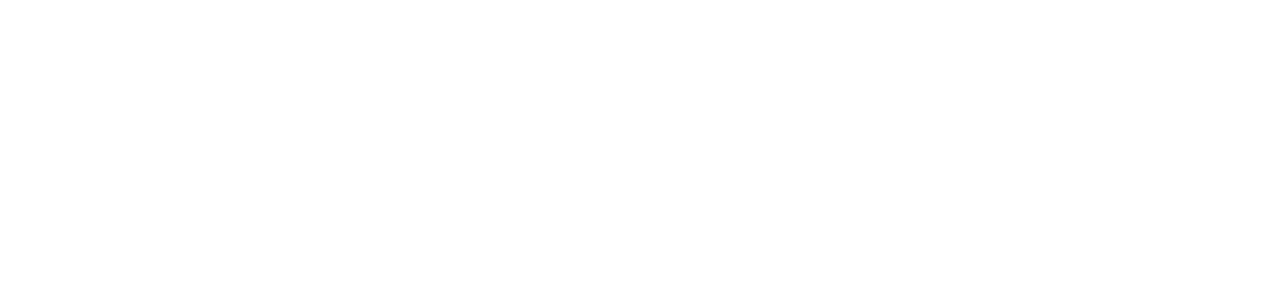
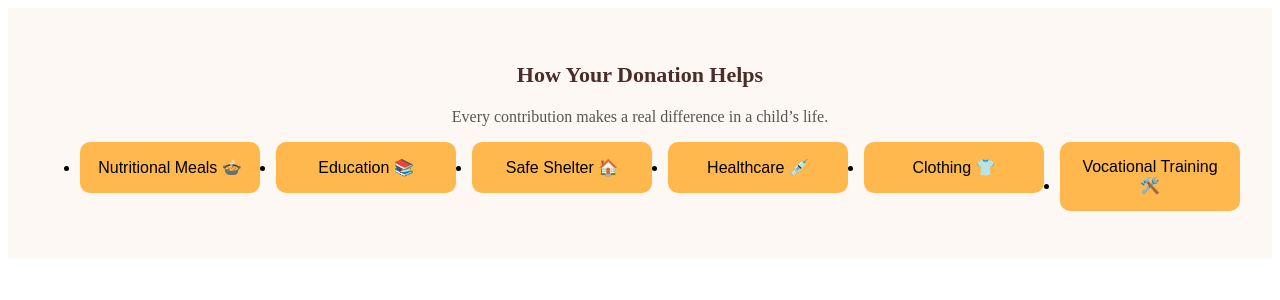
Before and after one commit to Johnkamau106/phase-5-project, a React (Vite) app in the folder frontend/: page /donations in a window 1280 px wide. Before the commit this address had no page. Shown: the top 300 px of the page. Built offline with nearby package versions, Linux system fonts and the light colour scheme.

Commit message:
feat: add Donations and HomeDetail pages with styling, update HomePage for navigation

```diff
--- a/frontend/package.json
+++ b/frontend/package.json
@@ -10,7 +10,10 @@
     "preview": "vite preview"
   },
   "dependencies": {
+    "date-fns": "^4.1.0",
+    "lucide-react": "^0.525.0",
     "react": "^19.1.0",
+    "react-datepicker": "^8.4.0",
     "react-dom": "^19.1.0",
     "react-redux": "^9.2.0",
     "react-router-dom": "^7.7.0"
--- a/frontend/src/App.jsx
+++ b/frontend/src/App.jsx
@@ -3,8 +3,10 @@
 import React from 'react';
 import { Routes, Route } from 'react-router-dom';
 // import Navbar from './components/Navbar.jsx';
+import Donations from './pages/donations/Donations.jsx';
 import HomePage from './pages/home/HomePage.jsx';
 import Splash from './components/screens/Splash/Splash';
+import HomeDetail from './pages/home/HomeDetail.jsx';
 
 const App = () => {
   return (
@@ -13,6 +15,8 @@
       <Routes>
         <Route path="splash/" element={<Splash />} />
         <Route path="/" element={<HomePage />} />
+        <Route path="/donations" element={<Donations />} />
+        <Route path="/homes/" element={<HomeDetail />} />
       </Routes>
     </div>
   );
--- /dev/null
+++ b/frontend/src/pages/donations/Donations.css
@@ -0,0 +1,90 @@
+.donations {
+    padding: 2rem;
+    text-align: center;
+    background: #fdf8f3;
+  }
+
+  .section-title {
+    font-size: 2rem;
+    margin-bottom: 0.5rem;
+    color: #4a2c2a;
+  }
+
+  .subtitle {
+    margin-bottom: 2rem;
+    color: #6b4f4f;
+  }
+
+  .donation-list {
+    display: flex;
+    flex-wrap: wrap;
+    justify-content: center;
+    gap: 1rem;
+  }
+
+  .donation-button {
+    padding: 1rem;
+    background: #ffb84d;
+    border: none;
+    border-radius: 10px;
+    cursor: pointer;
+    font-size: 1rem;
+    width: 180px;
+    transition: background 0.3s;
+  }
+
+  .donation-button:hover {
+    background: #ffa31a;
+  }
+
+  .donation-modal {
+    position: fixed;
+    top: 0;
+    left: 0;
+    width: 100%;
+    height: 100%;
+    background: rgba(30, 30, 30, 0.7);
+    display: flex;
+    justify-content: center;
+    align-items: center;
+    z-index: 999;
+  }
+
+  .modal-content {
+    background: #fff;
+    padding: 2rem;
+    border-radius: 15px;
+    width: 90%;
+    max-width: 500px;
+    text-align: left;
+    color: #333;
+  }
+
+  .donation-form input,
+  .donation-form select {
+    width: 100%;
+    padding: 0.5rem;
+    margin: 0.5rem 0;
+  }
+
+  .donate-btn {
+    background: #28a745;
+    color: white;
+    padding: 0.7rem;
+    border: none;
+    margin-top: 1rem;
+    border-radius: 8px;
+    cursor: pointer;
+    width: 100%;
+  }
+
+  .close-btn {
+    margin-top: 0.5rem;
+    background: #dc3545;
+    color: white;
+    padding: 0.5rem;
+    border: none;
+    border-radius: 8px;
+    cursor: pointer;
+    width: 100%;
+  }
--- /dev/null
+++ b/frontend/src/pages/donations/Donations.jsx
@@ -0,0 +1,87 @@
+import React, { useState } from "react";
+import "./Donations.css";
+
+const donationOutlines = [
+  {
+    title: "Nutritional Meals 🍲",
+    description: "$20 provides a meal for a child. Your donation promotes healthy growth.",
+  },
+  {
+    title: "Education 📚",
+    description: "$50 supports books and tuition. Help shape a child's future.",
+  },
+  {
+    title: "Safe Shelter 🏠",
+    description: "$100 provides a week of safe shelter and care.",
+  },
+  {
+    title: "Healthcare 💉",
+    description: "$30 ensures medical checkups and emergency care.",
+  },
+  {
+    title: "Clothing 👕",
+    description: "$25 buys clean, warm clothing for a child.",
+  },
+  {
+    title: "Vocational Training 🛠️",
+    description: "$75 funds skills training for self-sufficiency.",
+  }
+];
+
+const Donations = () => {
+  const [activeIndex, setActiveIndex] = useState(null);
+
+  const openModal = (index) => setActiveIndex(index);
+  const closeModal = () => setActiveIndex(null);
+
+  return (
+    <section className="donations">
+      <h3 className="section-title">How Your Donation Helps</h3>
+      <p className="subtitle">Every contribution makes a real difference in a child’s life.</p>
+      <ul className="donation-list">
+        {donationOutlines.map((item, index) => (
+          <li key={index} className="donation-item">
+            <button className="donation-button" onClick={() => openModal(index)}>
+              {item.title}
+            </button>
+          </li>
+        ))}
+      </ul>
+
+      {activeIndex !== null && (
+        <div className="donation-modal">
+          <div className="modal-content">
+            <h4>{donationOutlines[activeIndex].title}</h4>
+            <p>{donationOutlines[activeIndex].description}</p>
+
+            <div className="donation-form">
+              <h5>Make a Donation</h5>
+              <p><strong>Sunshine House</strong></p>
+              <p>Bright Future Home, Addis Ababa, Ethiopia</p>
+
+              <label>Donation Amount ($)</label>
+              <input type="number" placeholder="Enter amount" />
+
+              <label>Payment Method</label>
+              <select>
+                <option>Credit/Debit Card</option>
+                <option>PayPal</option>
+                <option>Bank Transfer</option>
+              </select>
+
+              <div className="checkbox">
+                <input type="checkbox" id="recurring" />
+                <label htmlFor="recurring">Make this a monthly recurring donation</label>
+              </div>
+
+              <button className="donate-btn">Donate Now</button>
+              <button className="close-btn" onClick={closeModal}>Close</button>
+            </div>
+          </div>
+        </div>
+      )}
+    </section>
+  );
+};
+
+export default Donations;
--- /dev/null
+++ b/frontend/src/pages/home/HomeDetail.css
@@ -0,0 +1,52 @@
+.visit-support-section {
+    padding: 2rem;
+    background-color: #fef9f4; /* warm beige/cream */
+    border-radius: 1rem;
+    box-shadow: 0 4px 12px rgba(0, 0, 0, 0.05);
+    max-width: 800px;
+    margin: 2rem auto;
+    font-family: 'Segoe UI', sans-serif;
+  }
+
+  .visit-support-title {
+    font-size: 1.8rem;
+    margin-bottom: 1rem;
+    color: #4b2e2e; /* warm brown */
+    text-align: center;
+  }
+
+  .visit-support-grid {
+    display: flex;
+    flex-direction: column;
+    gap: 1.5rem;
+  }
+
+  .visit-item {
+    display: flex;
+    align-items: flex-start;
+    gap: 1rem;
+    background-color: #fff;
+    padding: 1rem 1.2rem;
+    border-radius: 0.8rem;
+    border-left: 5px solid #ffc107; /* playful yellow border */
+    box-shadow: 0 2px 5px rgba(0, 0, 0, 0.05);
+  }
+
+  .visit-icon {
+    flex-shrink: 0;
+    color: #ff8c42;
+    width: 24px;
+    height: 24px;
+  }
+
+  .visit-content h4 {
+    margin: 0;
+    font-size: 1.1rem;
+    color: #333;
+  }
+
+  .visit-content p {
+    margin: 0.2rem 0 0;
+    font-size: 0.95rem;
+    color: #555;
+  }
--- /dev/null
+++ b/frontend/src/pages/home/HomeDetail.jsx
@@ -0,0 +1,47 @@
+import React, { useState } from "react";
+import { CalendarDays, MapPin } from "lucide-react";
+import DatePicker from "react-datepicker";
+import "react-datepicker/dist/react-datepicker.css";
+import "./HomeDetail.css";
+
+const VisitAndSupport = () => {
+  const [visitDate, setVisitDate] = useState(null);
+
+  return (
+    <div className="visit-support-container">
+      <section className="visit-support-section">
+        <h3 className="visit-support-title">Visit & Support This Home</h3>
+        <div className="visit-support-grid">
+          <div className="visit-item">
+            <CalendarDays className="visit-icon" />
+            <div className="visit-content">
+              <h4>Choose Your Visit Date</h4>
+              <DatePicker
+                selected={visitDate}
+                onChange={(date) => setVisitDate(date)}
+                minDate={new Date()}
+                placeholderText="Click to select a day"
+                className="date-picker-input"
+              />
+              {visitDate && (
+                <p className="visit-confirmation">
+                  You selected: <strong>{visitDate.toDateString()}</strong>
+                </p>
+              )}
+            </div>
+          </div>
+
+          <div className="visit-item">
+            <MapPin className="visit-icon" />
+            <div className="visit-content">
+              <h4>Location</h4>
+              <p>Sunshine House, Addis Ababa, Ethiopia</p>
+            </div>
+          </div>
+        </div>
+      </section>
+    </div>
+  );
+};
+
+export default VisitAndSupport;
```
Also changed, not shown: frontend/src/pages/home/HomePage.jsx (+13 -3 lines), 1 other file (tests, documents, lock files or other folders).
